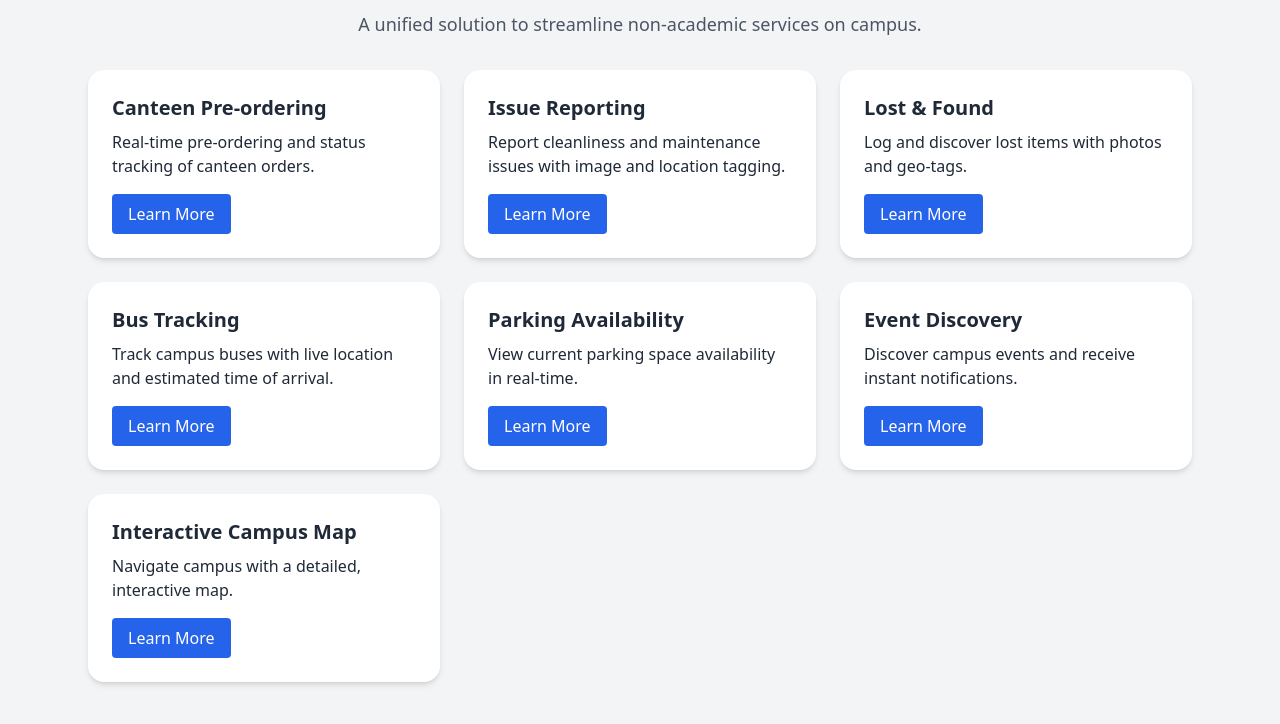
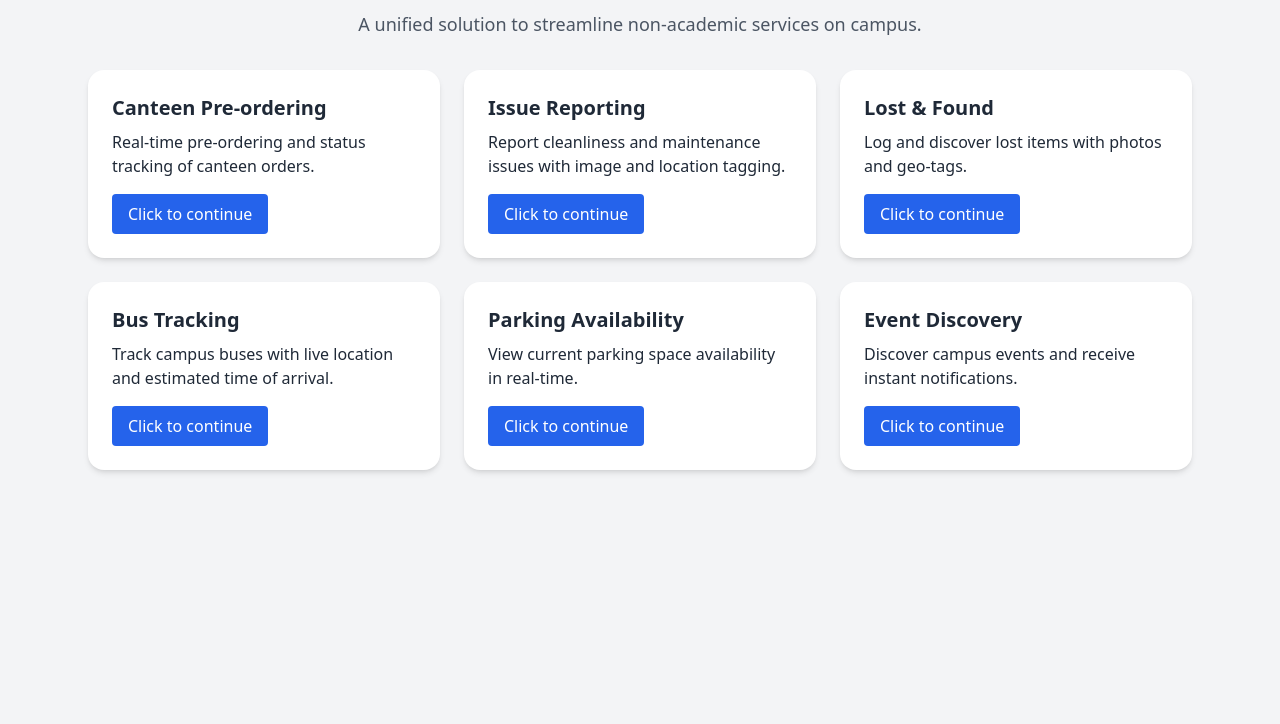
Before and after one commit to Vivekpramanik/Hackathon, a plain HTML site: page index.html in a window 1280 px wide. Shown: the part 70-794 px from the top of the page. Drawn offline with nearby package versions, Linux system fonts and the light colour scheme.

Commit message:
Update index.html

```diff
--- a/index.html
+++ b/index.html
@@ -20,43 +20,37 @@
             <div class="bg-white p-6 rounded-2xl shadow-md">
                 <h2 class="text-xl font-semibold mb-2">Canteen Pre-ordering</h2>
                 <p>Real-time pre-ordering and status tracking of canteen orders.</p>
-                <button class="mt-4 bg-blue-600 text-white px-4 py-2 rounded">Learn More</button>
+                <a href="canteen.html"><button class="mt-4 bg-blue-600 text-white px-4 py-2 rounded">Click to continue </button></a>
             </div>
 
             <div class="bg-white p-6 rounded-2xl shadow-md">
                 <h2 class="text-xl font-semibold mb-2">Issue Reporting</h2>
                 <p>Report cleanliness and maintenance issues with image and location tagging.</p>
-                <button class="mt-4 bg-blue-600 text-white px-4 py-2 rounded">Learn More</button>
+                <a href="issue_reporting.html"><button class="mt-4 bg-blue-600 text-white px-4 py-2 rounded">Click to continue</button></a>
             </div>
 
             <div class="bg-white p-6 rounded-2xl shadow-md">
                 <h2 class="text-xl font-semibold mb-2">Lost & Found</h2>
                 <p>Log and discover lost items with photos and geo-tags.</p>
-                <button class="mt-4 bg-blue-600 text-white px-4 py-2 rounded">Learn More</button>
+                <a href="lost&found.html"><button class="mt-4 bg-blue-600 text-white px-4 py-2 rounded">Click to continue</button></a>
             </div>
 
             <div class="bg-white p-6 rounded-2xl shadow-md">
                 <h2 class="text-xl font-semibold mb-2">Bus Tracking</h2>
                 <p>Track campus buses with live location and estimated time of arrival.</p>
-                <button class="mt-4 bg-blue-600 text-white px-4 py-2 rounded">Learn More</button>
+                <a href="bus_tracking.html"><button class="mt-4 bg-blue-600 text-white px-4 py-2 rounded">Click to continue</button></a>
             </div>
 
             <div class="bg-white p-6 rounded-2xl shadow-md">
                 <h2 class="text-xl font-semibold mb-2">Parking Availability</h2>
                 <p>View current parking space availability in real-time.</p>
-                <button class="mt-4 bg-blue-600 text-white px-4 py-2 rounded">Learn More</button>
+                <a href="parking.html"><button class="mt-4 bg-blue-600 text-white px-4 py-2 rounded">Click to continue</button></a>
             </div>
 
             <div class="bg-white p-6 rounded-2xl shadow-md">
                 <h2 class="text-xl font-semibold mb-2">Event Discovery</h2>
                 <p>Discover campus events and receive instant notifications.</p>
-                <button class="mt-4 bg-blue-600 text-white px-4 py-2 rounded">Learn More</button>
-            </div>
-
-            <div class="bg-white p-6 rounded-2xl shadow-md">
-                <h2 class="text-xl font-semibold mb-2">Interactive Campus Map</h2>
-                <p>Navigate campus with a detailed, interactive map.</p>
-                <button class="mt-4 bg-blue-600 text-white px-4 py-2 rounded">Learn More<form action="canteen.html"></form></button>
+                <a href="event.html"><button class="mt-4 bg-blue-600 text-white px-4 py-2 rounded">Click to continue</button></a>
             </div>
         </div>
     </div>
```
